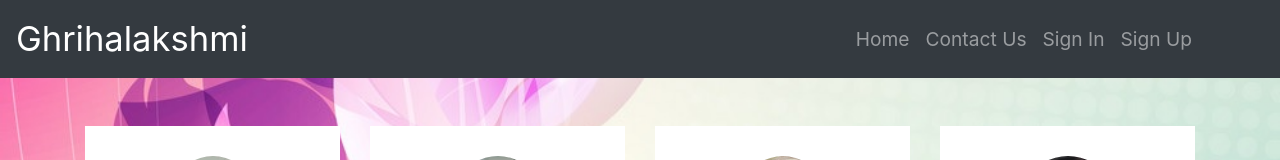
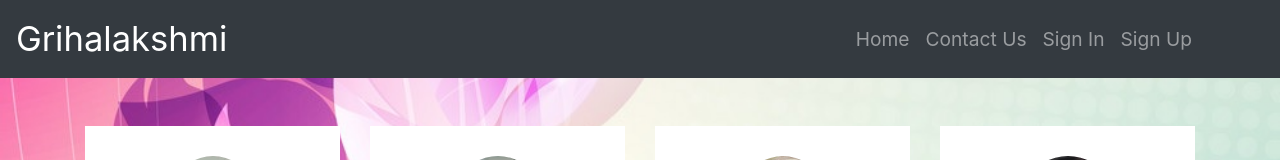
Before and after one commit to drishti307/Grihalakshmi_temp, a plain HTML site: page UP.html in a window 1280 px wide. Shown: the top 160 px of the page. Drawn offline with nearby package versions, Linux system fonts and the light colour scheme.

Commit message:
Update UP.html

```diff
--- a/UP.html
+++ b/UP.html
@@ -160,7 +160,7 @@ text-decoration:none;
 <body>
 	<header>
 		<nav class="navbar navbar-expand-lg navbar-dark bg-dark">
-  <a class="navbar-brand" href="#">Ghrihalakshmi</a>
+  <a class="navbar-brand" href="#">Grihalakshmi</a>
   <button class="navbar-toggler" type="button" data-toggle="collapse" data-target="#navbarSupportedContent" aria-controls="navbarSupportedContent" aria-expanded="false" aria-label="Toggle navigation">
     <span class="navbar-toggler-icon"></span>
   </button>
```
